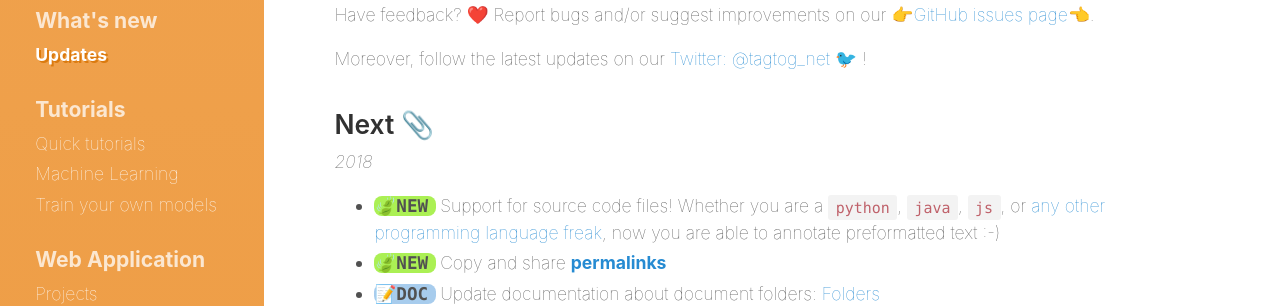
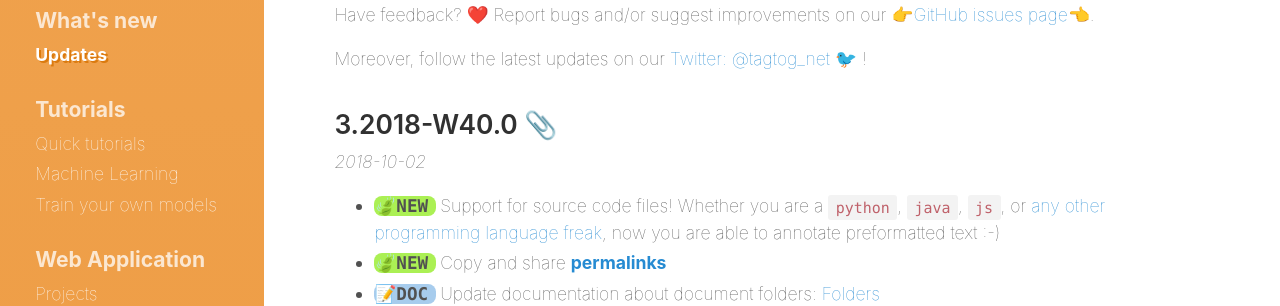
Before and after one commit to tagtogorg/tagtog-doc, a Jekyll site: the page built from updates.md, in a window 1280 px wide. Shown: the part 218-524 px from the top of the page. Built offline with Jekyll 4.4.1, drawn with Linux system fonts in a browser that asks for light colours; nearby versions of some CDN libraries; emoji names are drawn with the system emoji font.

Commit message:
put date

```diff
--- a/updates.md
+++ b/updates.md
@@ -12,8 +12,8 @@ Have feedback? :heart: Report bugs and/or suggest improvements on our [:point_ri
 
 Moreover, follow the latest updates on our [Twitter: @tagtog_net 🐦](https://twitter.com/tagtog_net) !
 
-## Next 📎
-_2018_
+## 3.2018-W40.0 📎
+_2018-10-02_
 
 <ul class="updates">
   <li class="new"><span markdown="1">Support for source code files! Whether you are a `python`, `java`, `js`, or [any other programming language freak](http://localhost:4000/ioformats.html#files), now you are able to annotate preformatted text :-)</span></li>
```
